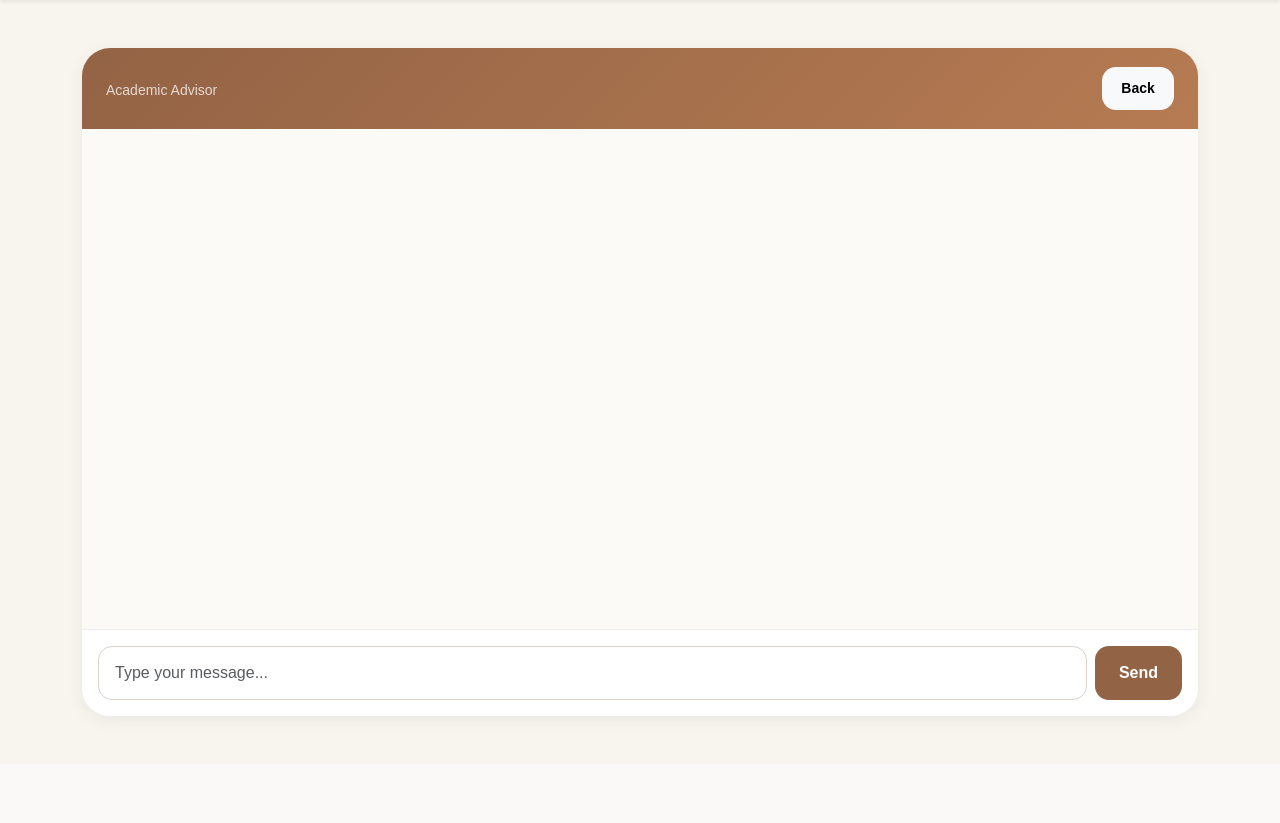
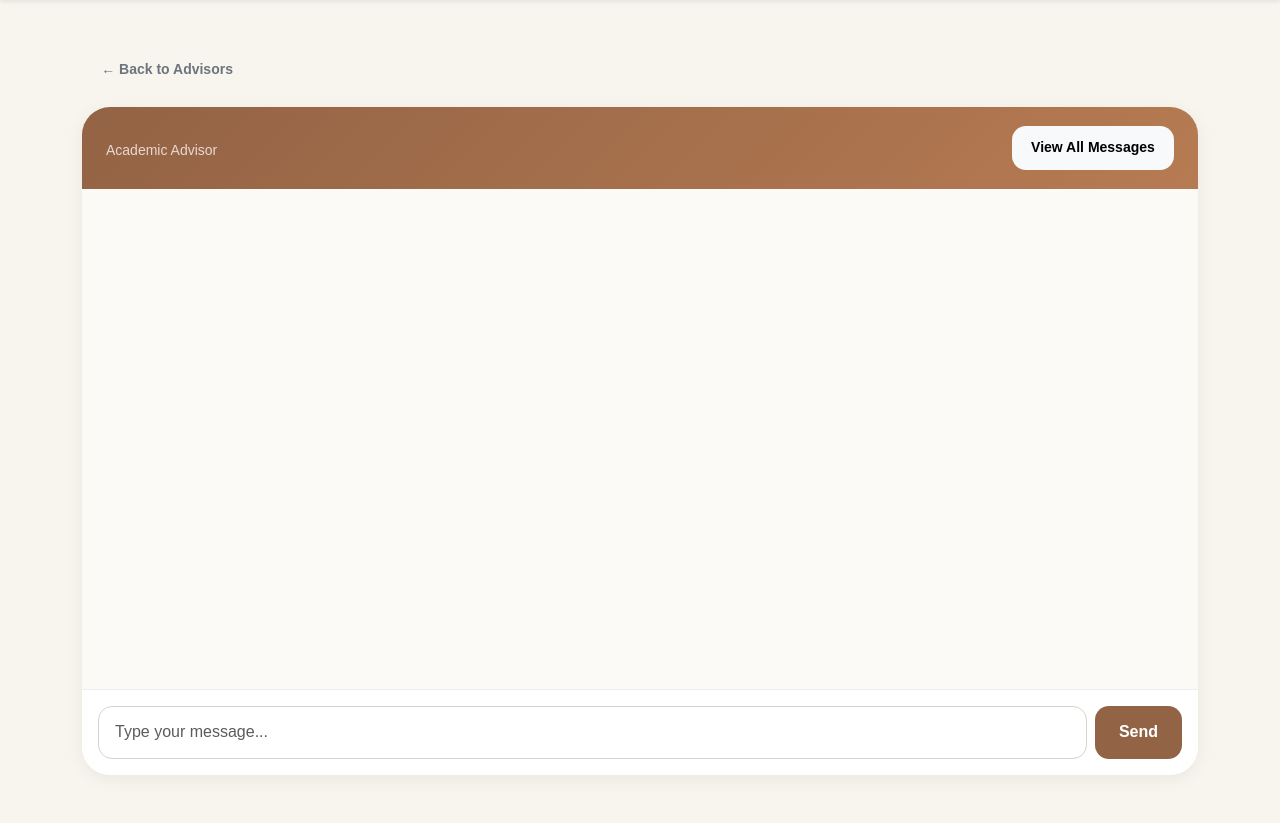
Before and after one commit to abdulrazaqebrahim25-oss/Uni-Conslatant, a Django app: template chat/templates/chat/chat.html in a window 1280 px wide. Shown: the part 76-899 px from the top of the page. Before the commit the page ends 800 px from the top, so only its background shows below. Run offline with Django 5.2, Linux system fonts and the light colour scheme; the template is opened without the code that fills it, so the values that code supplies are empty.

Commit message:
Fixed many routings + added lots of back to buttons for better functionality

```diff
--- a/chat/templates/chat/advisors_list.html
+++ b/chat/templates/chat/advisors_list.html
@@ -1,6 +1,11 @@
 {% extends "base.html" %}
 
 {% block content %}
+
+<a href="{% url 'dashboard' %}"
+class="btn btn-outline-secondary btn-sm mb-3">
+← Back to dashboard
+</a>
 
 <div class="mb-4">
 
--- a/chat/templates/chat/chat.html
+++ b/chat/templates/chat/chat.html
@@ -1,6 +1,11 @@
 {% extends "base.html" %}
 
 {% block content %}
+
+<a href="{% url 'advisors' %}"
+class="btn btn-outline-secondary btn-sm mb-3">
+← Back to Advisors
+</a>
 
 <div class="chat-wrapper">
 
@@ -21,7 +26,7 @@
 
         <a href="{% url 'chat_list' %}"
            class="btn btn-light btn-sm">
-            Back
+            View All Messages
         </a>
 
     </div>
```
Also changed, not shown: chat/templates/ai_chat/ai_chat.html (+5 -5 lines).
